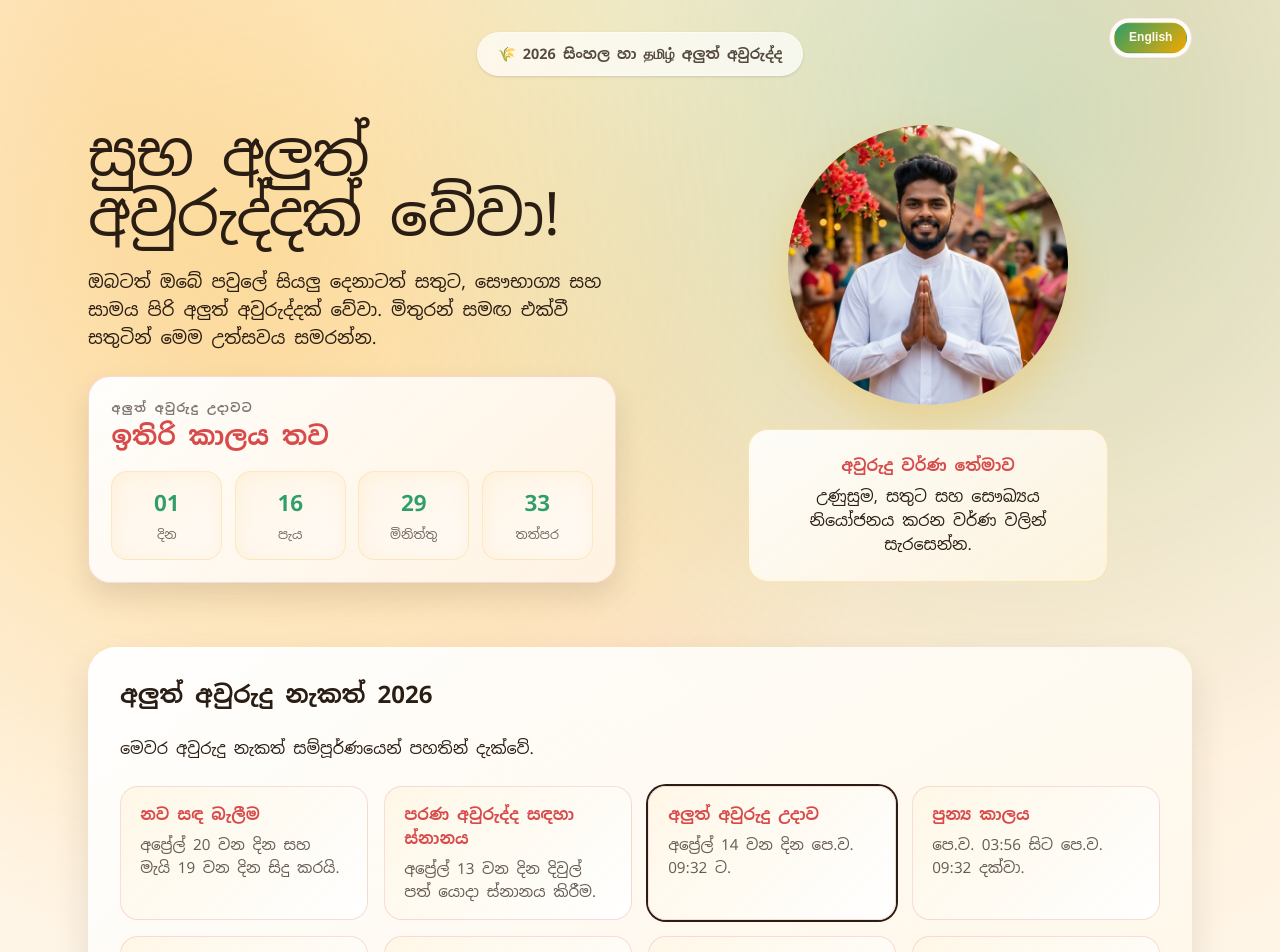
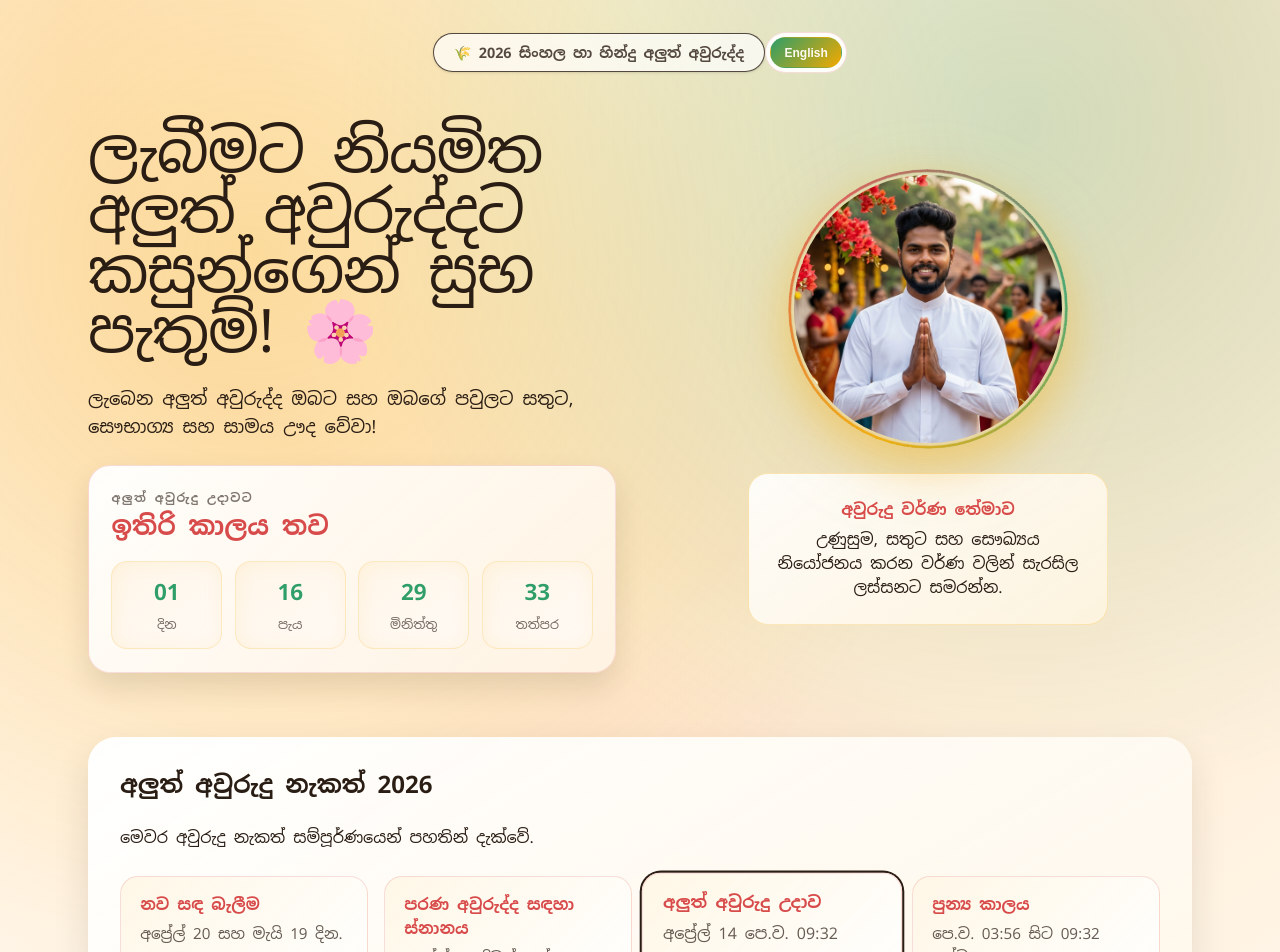
Before and after one commit to KasunUdayanga/aurudu, a Next.js app: page / in a window 1280 px wide. Shown: the top 952 px of the page. Built offline with nearby package versions, Linux system fonts and the light colour scheme; a web font is replaced by a local one.

Commit message:
feat: Enhance sun-canvas with animations and update New Year text for better clarity

```diff
--- a/src/app/globals.css
+++ b/src/app/globals.css
@@ -322,6 +322,58 @@ section {
   );
   box-shadow: 0 18px 40px rgba(242, 169, 0, 0.25);
   overflow: hidden;
+  position: relative;
+  padding: 6px;
+  animation: sun-border-pulse 6s ease-in-out infinite;
+}
+
+.sun-canvas::before {
+  content: "";
+  position: absolute;
+  inset: 0;
+  border-radius: 999px;
+  padding: 3px;
+  background: conic-gradient(
+    from 0deg,
+    rgba(242, 169, 0, 0.9),
+    rgba(216, 75, 75, 0.85),
+    rgba(47, 158, 104, 0.85),
+    rgba(242, 169, 0, 0.9)
+  );
+  -webkit-mask: linear-gradient(#000 0 0) content-box, linear-gradient(#000 0 0);
+  -webkit-mask-composite: xor;
+  mask: linear-gradient(#000 0 0) content-box, linear-gradient(#000 0 0);
+  mask-composite: exclude;
+  animation: sun-border-spin 10s linear infinite;
+}
+
+.sun-canvas::after {
+  content: "";
+  position: absolute;
+  inset: 10px;
+  border-radius: 999px;
+  background: radial-gradient(
+    circle,
+    rgba(255, 255, 255, 0.4),
+    transparent 70%
+  );
+  pointer-events: none;
+}
+
+.sun-canvas img {
+  width: 100%;
+  height: 100%;
+  object-fit: cover;
+  border-radius: 999px;
+  position: relative;
+  z-index: 1;
+  box-shadow: inset 0 0 24px rgba(0, 0, 0, 0.12);
+}
+
+.sun-canvas:hover {
+  box-shadow: 0 22px 45px rgba(242, 169, 0, 0.35);
+  transform: translateY(-4px);
+  transition: transform 0.3s ease, box-shadow 0.3s ease;
 }
 
 .sun-canvas canvas {
@@ -721,3 +773,22 @@ section {
     transform: translateY(-14px);
   }
 }
+
+@keyframes sun-border-spin {
+  from {
+    transform: rotate(0deg);
+  }
+  to {
+    transform: rotate(360deg);
+  }
+}
+
+@keyframes sun-border-pulse {
+  0%,
+  100% {
+    filter: drop-shadow(0 12px 30px rgba(242, 169, 0, 0.25));
+  }
+  50% {
+    filter: drop-shadow(0 18px 36px rgba(242, 169, 0, 0.4));
+  }
+}
--- a/src/app/page.js
+++ b/src/app/page.js
@@ -1,41 +1,28 @@
 "use client";
 
+import { useEffect, useState } from "react";
 import Image from "next/image";
 import AuruduCountdown from "./components/AuruduCountdown";
 import LanguageToggle from "./components/LanguageToggle";
 import { useLanguage } from "./components/LanguageContext";
 
+// ✅ Official New Year time (Sri Lanka)
+const NEW_YEAR_TIME = new Date("2026-04-14T09:32:00+05:30");
+
 const COPY = {
   si: {
-    headerBadge: "🌾 2026 සිංහල හා தமிழ் අලුත් අවුරුද්ද",
-    headerTagline: "සම්ප්‍රදායික රසකැවිලි සමඟ සතුටු වෙමු!",
-    headerDate: "අප්‍රේල් 12 – 15",
-    heroLabel: "අවුරුදු උත්සවය",
-    heroTitle: "සුභ අලුත් අවුරුද්දක් වේවා!",
-    heroBody:
-      "ඔබටත් ඔබේ පවුලේ සියලු දෙනාටත් සතුට, සෞභාග්‍ය සහ සාමය පිරි අලුත් අවුරුද්දක් වේවා. මිතුරන් සමඟ එක්වී සතුටින් මෙම උත්සවය සමරන්න.",
+    headerBadge: "🌾 2026 සිංහල හා හින්දු අලුත් අවුරුද්ද",
+    heroBeforeTitle: "ලැබීමට නියමිත අලුත් අවුරුද්දට කසුන්ගෙන් සුභ පැතුම්! 🌸",
+    heroAfterTitle: "ලැබුණු අලුත් අවුරුද්දට කසුන්ගෙන් සුභ පැතුම්! 🎉",
 
-    cards: [
-      {
-        title: "කාලය",
-        body: "අප්‍රේල් 12 සිට 15 දක්වා සතුටු උත්සව සමය.",
-      },
-      {
-        title: "රසකැවිලි",
-        body: "කවුම්, කොකිස්, අලුවා සහ තවත් රසවත් කෑම.",
-      },
-      {
-        title: "ගෙවල් සැරසිලි",
-        body: "මල්, කොඩි සහ සම්ප්‍රදායික අලංකාර.",
-      },
-      {
-        title: "පවුල් ක්‍රීඩා",
-        body: "කනමේනිය, කොට්ටා පොර සහ විනෝද ක්‍රීඩා.",
-      },
-    ],
+    heroBeforeBody:
+      "ලැබෙන අලුත් අවුරුද්ද ඔබට සහ ඔබගේ පවුලට සතුට, සෞභාග්‍ය සහ සාමය ඌද වේවා!",
+    heroAfterBody:
+      "මෙම අලුත් අවුරුද්ද ඔබට සහ ඔබගේ පවුලට සතුට, සෞභාග්‍ය සහ සාමය ගෙන ඒවා!",
 
     highlightTitle: "අවුරුදු වර්ණ තේමාව",
-    highlightBody: "උණුසුම, සතුට සහ සෞඛ්‍යය නියෝජනය කරන වර්ණ වලින් සැරසෙන්න.",
+    highlightBody:
+      "උණුසුම, සතුට සහ සෞඛ්‍යය නියෝජනය කරන වර්ණ වලින් සැරසිල ලස්සනට සමරන්න.",
 
     nekathTitle: "අලුත් අවුරුදු නැකත් 2026",
     nekathBody: "මෙවර අවුරුදු නැකත් සම්පූර්ණයෙන් පහතින් දැක්වේ.",
@@ -43,88 +30,66 @@ const COPY = {
     nekathCards: [
       {
         title: "නව සඳ බැලීම",
-        body: "අප්‍රේල් 20 වන දින සහ මැයි 19 වන දින සිදු කරයි.",
+        body: "අප්‍රේල් 20 සහ මැයි 19 දින.",
       },
       {
         title: "පරණ අවුරුද්ද සඳහා ස්නානය",
-        body: "අප්‍රේල් 13 වන දින දිවුල් පත් යොදා ස්නානය කිරීම.",
+        body: "අප්‍රේල් 13 දිවුල් පත් යොදා ස්නානය.",
       },
       {
         title: "අලුත් අවුරුදු උදාව",
-        body: "අප්‍රේල් 14 වන දින පෙ.ව. 09:32 ට.",
+        body: "අප්‍රේල් 14 පෙ.ව. 09:32",
       },
       {
         title: "පුන්‍ය කාලය",
-        body: "පෙ.ව. 03:56 සිට පෙ.ව. 09:32 දක්වා.",
+        body: "පෙ.ව. 03:56 සිට 09:32 දක්වා",
       },
       {
         title: "ආහාර පිසීම",
-        body: "අප්‍රේල් 14 පෙ.ව. 10:41 ට.",
+        body: "අප්‍රේල් 14 පෙ.ව. 10:41",
       },
       {
-        title: "වැඩ ඇරඹීම, ගනුදෙනු කිරීම",
-        body: "අප්‍රේල් 14 දින ප.ව. 12:05 ට.",
+        title: "වැඩ ඇරඹීම",
+        body: "අප්‍රේල් 14 ප.ව. 12:05",
       },
       {
         title: "හිසතෙල් ගෑම",
-        body: "අප්‍රේල් 15 පෙ.ව. 06:54 ට.",
+        body: "අප්‍රේල් 15 පෙ.ව. 06:54",
       },
       {
         title: "රැකියා සඳහා පිටත්ව යාම",
-        body: "අප්‍රේල් 20 පෙ.ව. 06:27 ට.",
+        body: "අප්‍රේල් 20 පෙ.ව. 06:27",
       },
     ],
   },
 
   en: {
     headerBadge: "🌾 Sinhala & Tamil New Year 2026",
-    headerTagline: "Celebrate with traditional sweets!",
-    headerDate: "April 12 – 15",
-    heroLabel: "New Year Festival",
-    heroTitle: "Happy Sinhala & Tamil New Year! 🎉",
-    heroBody:
-      "Wishing you and your family happiness, prosperity, and peace in the coming year. Celebrate together with warmth and joy.",
+
+    heroBeforeTitle: "Warm wishes from Kasun for the upcoming New Year! 🌸",
+    heroAfterTitle: "Heartfelt New Year wishes from Kasun! 🎉",
+
+    heroBeforeBody:
+      "May the upcoming New Year bring happiness, prosperity, and peace to you and your loved ones.",
+    heroAfterBody:
+      "May this New Year bring happiness, prosperity, and peace to you and your family.",
 
     highlightTitle: "Festive colors",
     highlightBody:
       "Celebrate with colors symbolizing warmth, health, and happiness.",
 
     nekathTitle: "Sinhala & Tamil New Year Nekath 2026",
-    nekathBody: "Here are the official auspicious times for the New Year.",
+    nekathBody: "Official auspicious times for the New Year.",
 
     nekathCards: [
-      {
-        title: "New moon",
-        body: "April 20 and May 19.",
-      },
-      {
-        title: "Bath for old year",
-        body: "April 13 using herbal leaves (Divul leaves).",
-      },
-      {
-        title: "New Year dawn",
-        body: "April 14 at 09:32 AM.",
-      },
-      {
-        title: "Punya kala",
-        body: "From 03:56 AM to 09:32 AM.",
-      },
-      {
-        title: "Cooking time",
-        body: "April 14 at 10:41 AM.",
-      },
-      {
-        title: "Work & transactions",
-        body: "April 14 at 12:05 PM.",
-      },
-      {
-        title: "Oil anointing",
-        body: "April 15 at 06:54 AM.",
-      },
-      {
-        title: "Leaving for work",
-        body: "April 20 at 06:27 AM.",
-      },
+      { title: "New moon", body: "April 20 and May 19" },
+      { title: "Bath for old year", body: "April 13" },
+      { title: "New Year dawn", body: "April 14 at 09:32 AM" },
+      { title: "Punya kala", body: "03:56 AM to 09:32 AM" },
+      { title: "Cooking", body: "April 14 at 10:41 AM" },
+      { title: "Work start", body: "April 14 at 12:05 PM" },
+      { title: "Oil anointing", body: "April 15 at 06:54 AM" },
+      { title: "Leaving for work", body: "April 20 at 06:27 AM" },
     ],
   },
 };
@@ -133,35 +98,51 @@ export default function Home() {
   const { language } = useLanguage();
   const text = COPY[language] ?? COPY.si;
 
+  // ✅ dynamic state
+  const [isAfterNewYear, setIsAfterNewYear] = useState(
+    new Date() >= NEW_YEAR_TIME
+  );
+
+  // ✅ auto update at exact time
+  useEffect(() => {
+    const interval = setInterval(() => {
+      setIsAfterNewYear(new Date() >= NEW_YEAR_TIME);
+    }, 1000);
+
+    return () => clearInterval(interval);
+  }, []);
+
   return (
     <div className="relative flex min-h-screen flex-col bg-aurudu-sky text-ink">
-      <div className="aurudu-glow" aria-hidden="true" />
+      <div className="aurudu-glow" />
 
       <header className="aurudu-header">
-        <span className="rounded-full border border-white/40 bg-white/70 px-5 py-2.5 shadow-sm">
+        <span className="rounded-full border bg-white/70 px-5 py-2 shadow-sm">
           {text.headerBadge}
         </span>
-        <div className="header-language">
-          <LanguageToggle variant="compact" />
-        </div>
+        <LanguageToggle variant="compact" />
       </header>
 
       <main className="mx-auto flex w-full max-w-6xl flex-1 flex-col gap-12 px-6 pb-16 pt-12 lg:flex-row lg:items-center">
+        {/* LEFT */}
         <section className="flex flex-1 flex-col gap-6">
           <h1 className="aurudu-title text-4xl sm:text-5xl lg:text-6xl">
-            {text.heroTitle}
+            {isAfterNewYear ? text.heroAfterTitle : text.heroBeforeTitle}
           </h1>
 
-          <p className="max-w-xl text-lg text-ink/80">{text.heroBody}</p>
+          <p className="max-w-xl text-lg text-ink/80">
+            {isAfterNewYear ? text.heroAfterBody : text.heroBeforeBody}
+          </p>
 
           <AuruduCountdown />
         </section>
 
+        {/* RIGHT */}
         <section className="flex flex-1 flex-col items-center gap-6">
           <div className="sun-canvas">
             <Image
-              src="/aurudu/Screenshot%202026-04-13%20000900.png"
-              alt="Aurudu celebration portrait"
+              src="/aurudu/Screenshot 2026-04-13 000900.png"
+              alt="Aurudu celebration"
               width={420}
               height={420}
               priority
@@ -175,6 +156,7 @@ export default function Home() {
         </section>
       </main>
 
+      {/* NEKATH */}
       <section className="mx-auto w-full max-w-6xl px-6 pb-24">
         <div className="aurudu-nekath">
           <h2 className="text-2xl font-semibold">{text.nekathTitle}</h2>
@@ -185,7 +167,10 @@ export default function Home() {
               <div
                 key={card.title}
                 className={`aurudu-nekath-card ${
-                  card.title.includes("උදාව") ? "ring-2 ring-aurudu-red" : ""
+                  card.title.includes("උදාව") ||
+                  card.title.includes("New Year dawn")
+                    ? "ring-2 ring-aurudu-red scale-105"
+                    : ""
                 }`}
               >
                 <h4>{card.title}</h4>
```
